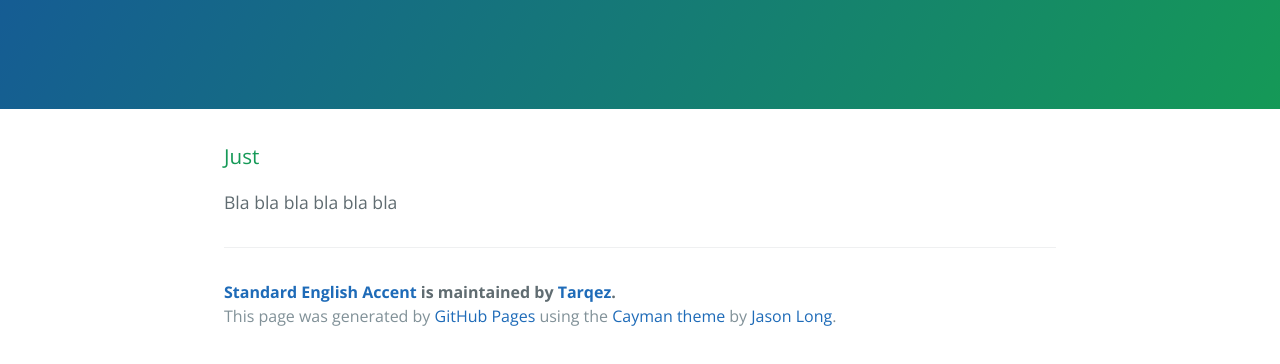
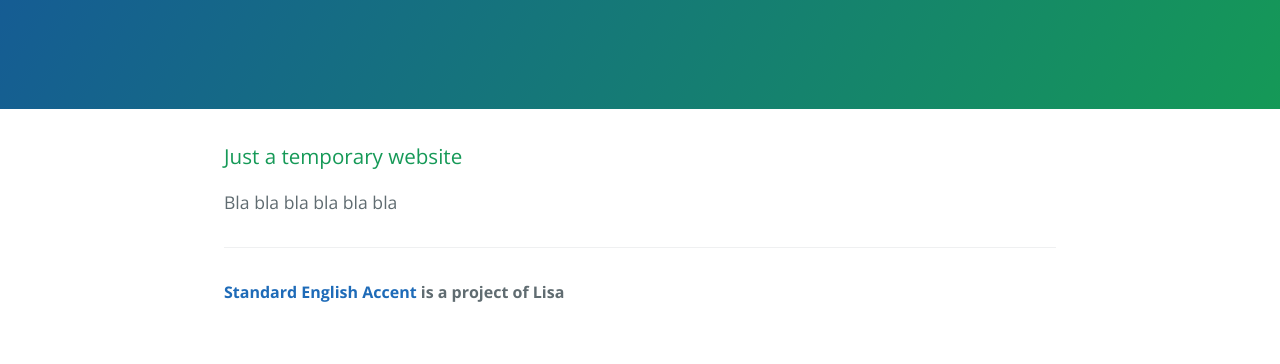
Before and after one commit to Tarqez/standardenglishaccent.com, a plain HTML site: page index.html in a window 1280 px wide. Shown: the part 208-572 px from the top of the page. Drawn offline with nearby package versions, Linux system fonts and the light colour scheme.

Commit message:
minor changes

```diff
--- a/index.html
+++ b/index.html
@@ -17,15 +17,14 @@
 
     <section class="main-content">
       <h3>
-<a id="welcome-to-github-pages" class="anchor" href="#welcome-to-github-pages" aria-hidden="true"><span class="octicon octicon-link"></span></a>Just</h3>
+<a id="welcome-to-github-pages" class="anchor" href="#welcome-to-github-pages" aria-hidden="true"><span class="octicon octicon-link"></span></a>Just a temporary website</h3>
 
 <p>Bla bla bla bla bla bla</p>
 
 
       <footer class="site-footer">
-        <span class="site-footer-owner"><a href="https://github.com/Tarqez/standardenglishaccent.com">Standard English Accent</a> is maintained by <a href="https://github.com/Tarqez">Tarqez</a>.</span>
+        <span class="site-footer-owner"><a href="www.standardenglishaccent.com">Standard English Accent</a> is a project of Lisa</span>
 
-        <span class="site-footer-credits">This page was generated by <a href="https://pages.github.com">GitHub Pages</a> using the <a href="https://github.com/jasonlong/cayman-theme">Cayman theme</a> by <a href="https://twitter.com/jasonlong">Jason Long</a>.</span>
       </footer>
 
     </section>
```
